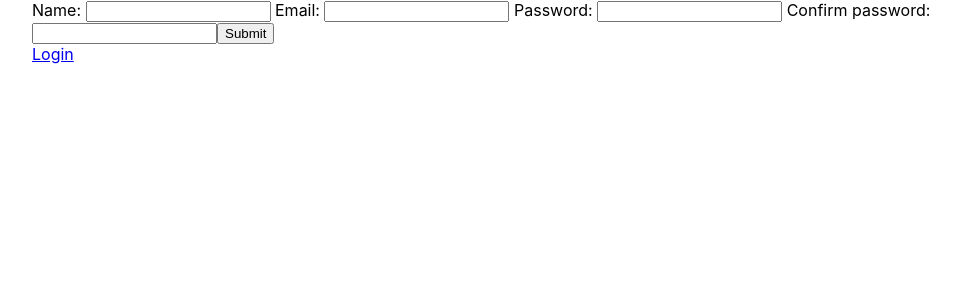
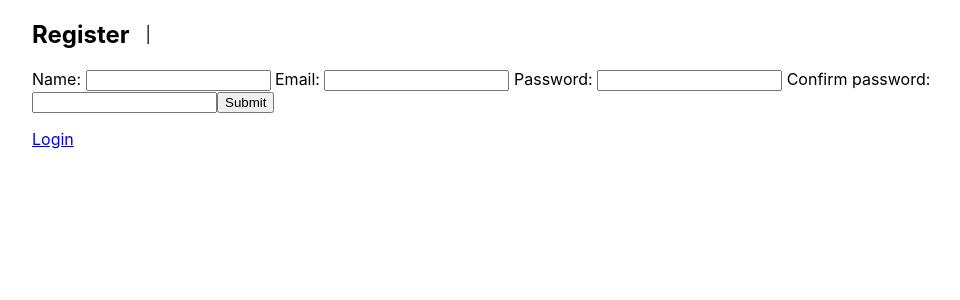
Before and after one commit to Banzneri/LibraryExercise, a React (Create React App) app: page / in a window 1280 px wide. Shown: the top 300 px of the page, without its empty margins (96-1056 px from the left). Built offline with nearby package versions, Linux system fonts and the light colour scheme.

Commit message:
test commit

```diff
--- a/src/App.css
+++ b/src/App.css
@@ -12,6 +12,10 @@
   align-items: center;
   justify-content: space-between;
   margin-left: 1rem;
+}
+
+#books-list {
+  padding-top: 3rem;
 }
 
 #edit-container {
@@ -55,6 +59,30 @@
 
 #add-book-form input, select {
   margin: 0px 0.5rem 0px 0.5rem;
+}
+
+#filter-books {
+  padding: 0 1rem 0 1rem;
+}
+
+#filter-form {
+  padding-right: 1rem;
+}
+
+.auth-header {
+  align-items: center;
+}
+
+.auth-header h2 {
+  padding-right: 1rem;
+}
+
+#login-form {
+  padding-bottom: 1rem;
+}
+
+#register-form {
+  padding-bottom: 1rem;
 }
 
 #close-edit {
--- a/src/components/BooksList.js
+++ b/src/components/BooksList.js
@@ -45,7 +45,7 @@ export const BooksList = () => {
   return (
     <div>
       <AddBookForm genres={genres} languages={languages} setBooks={setBooks} />
-      <FilterBooks genres={genres} setBooks={setBooks}/>
+      <FilterBooks genres={genres} setBooks={setBooks} />
       <div className='grid-container' id='books-list'>
         {books && sortByNameAndReturnNew(books).map(b =>
           <Book
--- a/src/components/FilterBooks.js
+++ b/src/components/FilterBooks.js
@@ -24,15 +24,15 @@ export const FilterBooks = ({ genres, setBooks }) => {
   }
 
   return (
-    <div className='flex-container'>
-      <input type='button' className='button' onClick={getAllBooks} value='Get all books'/>
-      <form onSubmit={e => onFilterSubmit(e)}>
+    <div className='flex-container' id='filter-books'>
+      <form onSubmit={e => onFilterSubmit(e)} id='filter-form'>
         <label htmlFor='filter-genre' />
         <select className='button' id="filter-genre" name="filter-genre">
           {genres.map(e => <option key={e.id} value={e.id}>{e.name}</option>)}
         </select>
         <input type='submit' className='button' value='Filter'/>
       </form>
+      <input type='button' className='button' onClick={getAllBooks} value='Get all books'/>
     </div>
   )
 }
--- a/src/components/LoginForm.js
+++ b/src/components/LoginForm.js
@@ -29,15 +29,18 @@ const LoginForm = () => {
   }
 
   return (
-    <div id='login-form'>
-      <form onSubmit={(e) => onSubmit(e)}>
+    <div id='login'>
+      <div className='flex-container auth-header'>
+        <h2>Login</h2>
+        |&nbsp;{message && <p>{message}&nbsp;|&nbsp;</p>}
+      </div>
+      <form onSubmit={(e) => onSubmit(e)} id='login-form'>
         <label htmlFor='email'> Email: </label>
         <input type='email' id='email' required />
         <label htmlFor='password'> Password: </label>
         <input type='password' id='password' required />
         <input type='submit' value='Submit'/>
       </form>
-      {message && <p>{message}</p>}
     </div>
   )
 }
--- a/src/components/RegisterForm.js
+++ b/src/components/RegisterForm.js
@@ -27,8 +27,12 @@ const RegisterForm = () => {
   }
 
   return (
-    <div id='registerForm'>
-      <form onSubmit={(e) => onSubmit(e)}>
+    <div id='register'>
+      <div className='flex-container auth-header'>
+        <h2>Register</h2>
+        |&nbsp;{errors && errors.map(e => <p key={e.message}>{e.message} &nbsp;|&nbsp;</p>)}
+      </div>
+      <form onSubmit={(e) => onSubmit(e)} id='register-form'>
         <label htmlFor='user-name'> Name: </label>
         <input type='text' id='user-name' required />
         <label htmlFor='email'> Email: </label>
@@ -39,7 +43,6 @@ const RegisterForm = () => {
         <input type='password' id='password2' required />
         <input type='submit' value='Submit'/>
       </form>
-      {errors && errors.map(e => <p key={e.message}>{e.message}</p>)}
     </div>
   )
 }
```
Also changed, not shown: src/components/BookDetails.js (added, +18 -0 lines), src/components/Test.js (added, +19 -0 lines).
